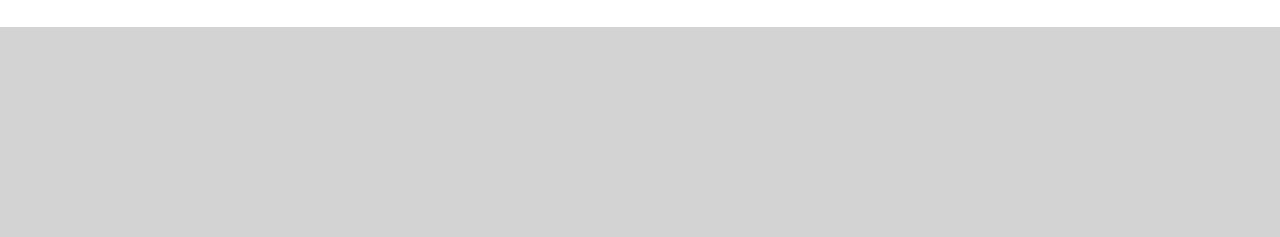
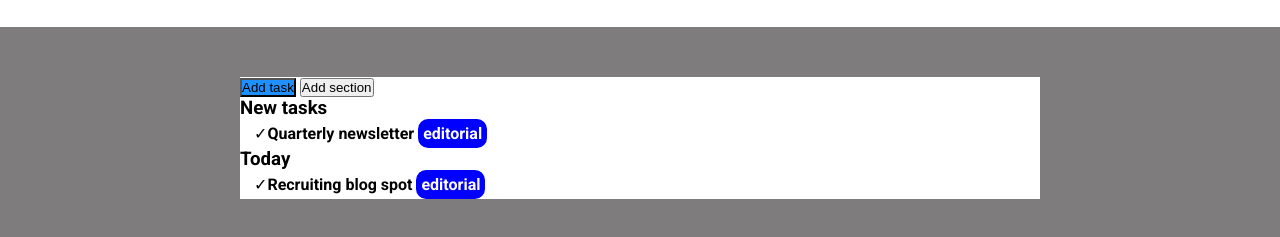
Before and after one commit to freddycarta/html-css-toboolist, a plain HTML site: page index.html in a window 1280 px wide. Shown: the part 83-320 px from the top of the page. Drawn offline with Linux system fonts and the light colour scheme.

Commit message:
1 parte main

```diff
--- a/index.html
+++ b/index.html
@@ -22,6 +22,20 @@
 <main>
     <section>
         <div class="container">
+            <div><button class="button1">Add task</button> <button>Add section</button></div>
+            <div class="list">
+                <h3>New tasks</h3>
+                <div class="task"></div>
+                <span class="circle">&check;</span>Quarterly newsletter <span class="task taskblue">editorial</span>
+
+            </div>
+            <div class="list">
+                <h3>Today</h3>
+                <div class="task"></div>
+                <span class="circle">&check;</span>Recruiting blog spot <span class="task taskblue">editorial</span>
+
+            </div>
+
 
         </div>
     </section>
--- a/style.css
+++ b/style.css
@@ -4,7 +4,7 @@
     box-sizing: border-box;
 }
 body {
-    background-color: lightgrey;
+    background-color: rgb(126, 124, 124);
     font-family: 'roboto';
 }
 header {
@@ -18,3 +18,26 @@ h1 {
     vertical-align: middle;
     display: inline;
 }
+
+.container {
+    width: 800px;
+    margin: 0 auto;
+    background-color: #fff;
+    margin-top: 50px;
+}
+
+
+.button1 {
+    background-color: dodgerblue;
+}
+
+.task {
+    display: inline-block;
+    color: #fff;
+    border-radius: 10px;
+    padding: 5px;
+}
+
+.taskblue{
+    background-color: blue;
+}
```
